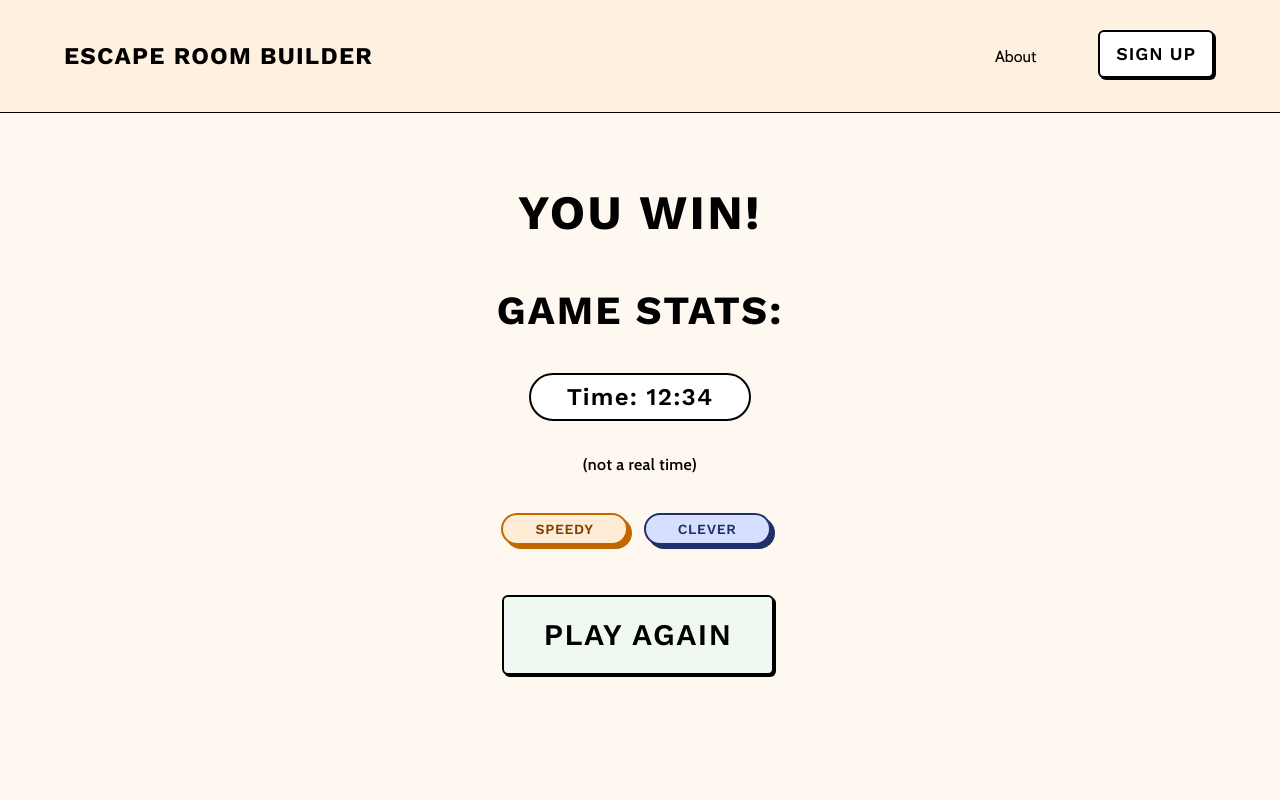
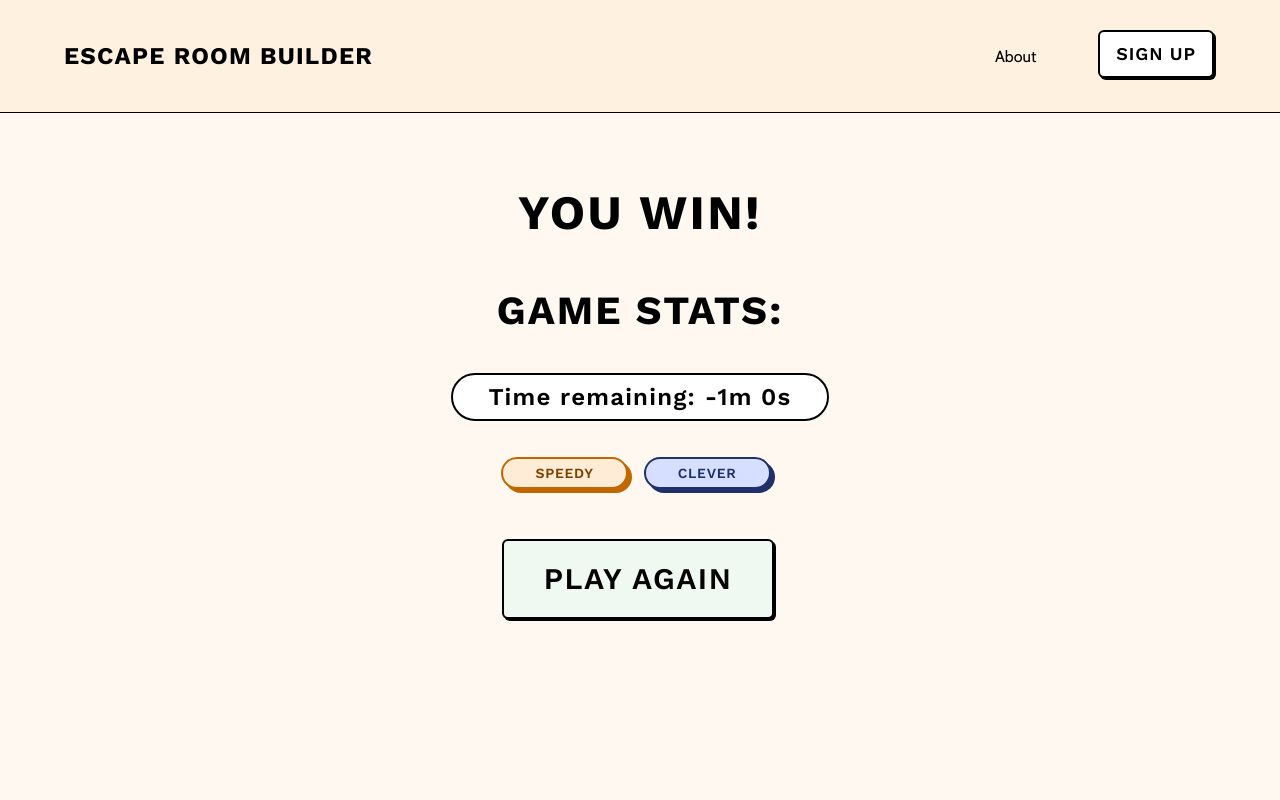
Before and after one commit to Infinity-Times-Two/escape-room-builder-frontend, a Next.js app: page /1/win in a window 1280 px wide. Shown: the top 800 px of the page. Built offline with nearby package versions, Linux system fonts and the light colour scheme.

Commit message:
Implement remaining time displayed on win page

```diff
--- a/src/app/[game]/[challenge]/layout.tsx
+++ b/src/app/[game]/[challenge]/layout.tsx
@@ -1,5 +1,5 @@
 'use client';
-import Timer from '@/app/components/layout/Timer';
+import Timer from '@/app/components/ui/Timer';
 import { useContext } from 'react';
 import { TimerContext } from '@/app/contexts/timerContext';
 
--- a/src/app/[game]/win/page.tsx
+++ b/src/app/[game]/win/page.tsx
@@ -1,14 +1,31 @@
+'use client';
 import Link from 'next/link';
+import { useContext } from 'react';
+import { TimerContext } from '@/app/contexts/timerContext';
+export default function Win() {
+  const { expiry, finishTime } = useContext(TimerContext);
 
-export default function Win() {
+  let formattedTime: { minutes: string; seconds: string } = {
+    minutes: '15',
+    seconds: '0',
+  };
+  console.log('finish time:');
+  console.log(finishTime);
+  formattedTime = {
+    minutes: ((expiry - finishTime) / 60 - 1).toFixed(),
+    seconds: ((expiry - finishTime) % 60).toFixed(),
+  };
+  console.log('formatted time:');
+  console.log(formattedTime);
   return (
     <div className='flex flex-col items-center justify-start py-16 min-h-screen gap-8'>
       <h1>You win!</h1>
       <h2>Game Stats:</h2>
       <div className='chip'>
-        <span>Time: 12:34</span>
+        <span>
+          Time remaining: {formattedTime.minutes + 'm ' + formattedTime.seconds + 's'}
+        </span>
       </div>
-      <p>(not a real time)</p>
       <div className='flex flex-row'>
         <div className='badge orange'>
           <span>Speedy</span>
--- a/src/app/components/layout/Timer.tsx
+++ b/src/app/components/ui/Timer.tsx
@@ -16,13 +16,14 @@ export default function Timer(props: { timeLeft: number }) {
     return difference;
   };
 
-  const { expiry } = useContext(TimerContext);
+  const { expiry, setFinishTime } = useContext(TimerContext);
   const [timeRemaining, setTimeRemaining] = useState(props.timeLeft);
 
   useEffect(() => {
     const timer = setTimeout(() => {
       if (expiry) {
         setTimeRemaining(calculateTimeLeft(expiry));
+        setFinishTime(props.timeLeft - timeRemaining)
       }
     }, 1000);
 
@@ -30,25 +31,25 @@ export default function Timer(props: { timeLeft: number }) {
   });
 
   let formattedTime: { minutes: string; seconds: string } = {
-    minutes: '0',
+    minutes: '15',
     seconds: '0',
   };
+
   if (typeof timeRemaining === 'number') {
     if (timeRemaining > 0) {
       formattedTime = {
-        minutes: (timeRemaining / 60).toFixed(),
+        minutes: (timeRemaining / 60 - 1).toFixed(),
         seconds: (timeRemaining % 60).toFixed(),
       };
     }
   }
 
-  console.log(formattedTime);
-
   return (
     <div className='m-6 absolute right-0 min-w-[250px]'>
       <div className='block rounded-full bg-white min-w-[230px] text-black text-xl font-semibold border-2 border-black py-1.5 px-8 tracking-wider'>
         <span>
-          Time left: {formattedTime.minutes}m {formattedTime.seconds}s
+          {/* Only render time left after first calculation */}
+          Time left: {Number(formattedTime.minutes) < 300 && formattedTime.minutes + 'm ' + formattedTime.seconds + 's'}
         </span>
       </div>
     </div>
--- a/src/app/contexts/mockSavedGames.tsx
+++ b/src/app/contexts/mockSavedGames.tsx
@@ -3,7 +3,7 @@ export const mockSavedGames = [
     id: 'seinfeld',
     gameTitle: 'Seinfeld Escape',
     gameDescription: 'Dodge the Soup Nazi: Can you escape?',
-    timeLimit: 2600,
+    timeLimit: 600,
     theme: '',
     author: 'Jerry',
     titleBg: 'yellow',
--- a/src/app/contexts/timerContext.tsx
+++ b/src/app/contexts/timerContext.tsx
@@ -3,11 +3,15 @@ import { useState, createContext, useMemo, PropsWithChildren, Dispatch, SetState
 type TimerContextType = {
   expiry: number;
   setExpiry: (value: number) => void;
+  finishTime: number;
+  setFinishTime: (value: number) => void;
 };
 
 const TimerContext = createContext<TimerContextType>({
   expiry: 0, // provide a default value
   setExpiry: () => {},
+  finishTime: 0,
+  setFinishTime: () => {},
 });
 
 const ContextProvider = (props: PropsWithChildren<{}>) => {
```
